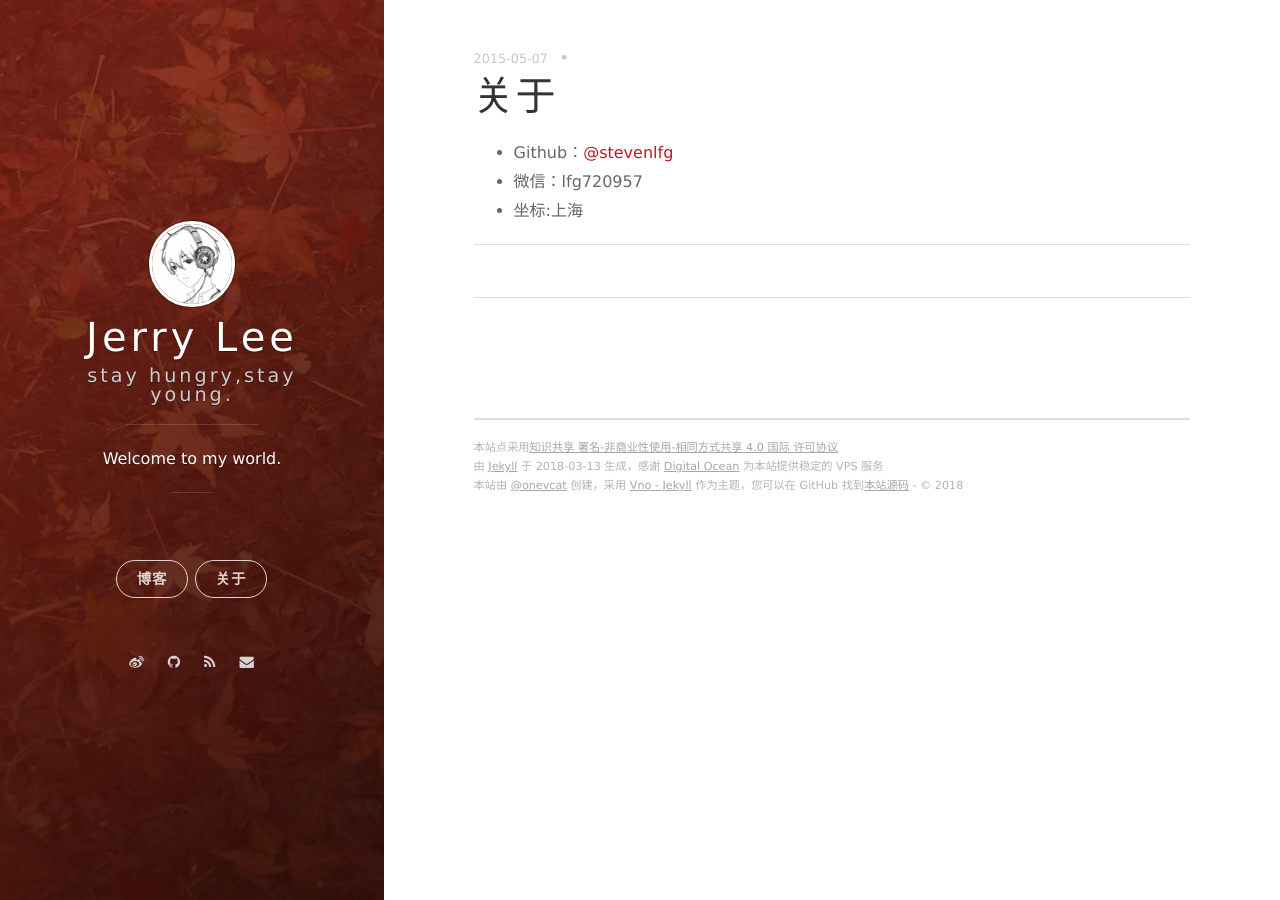
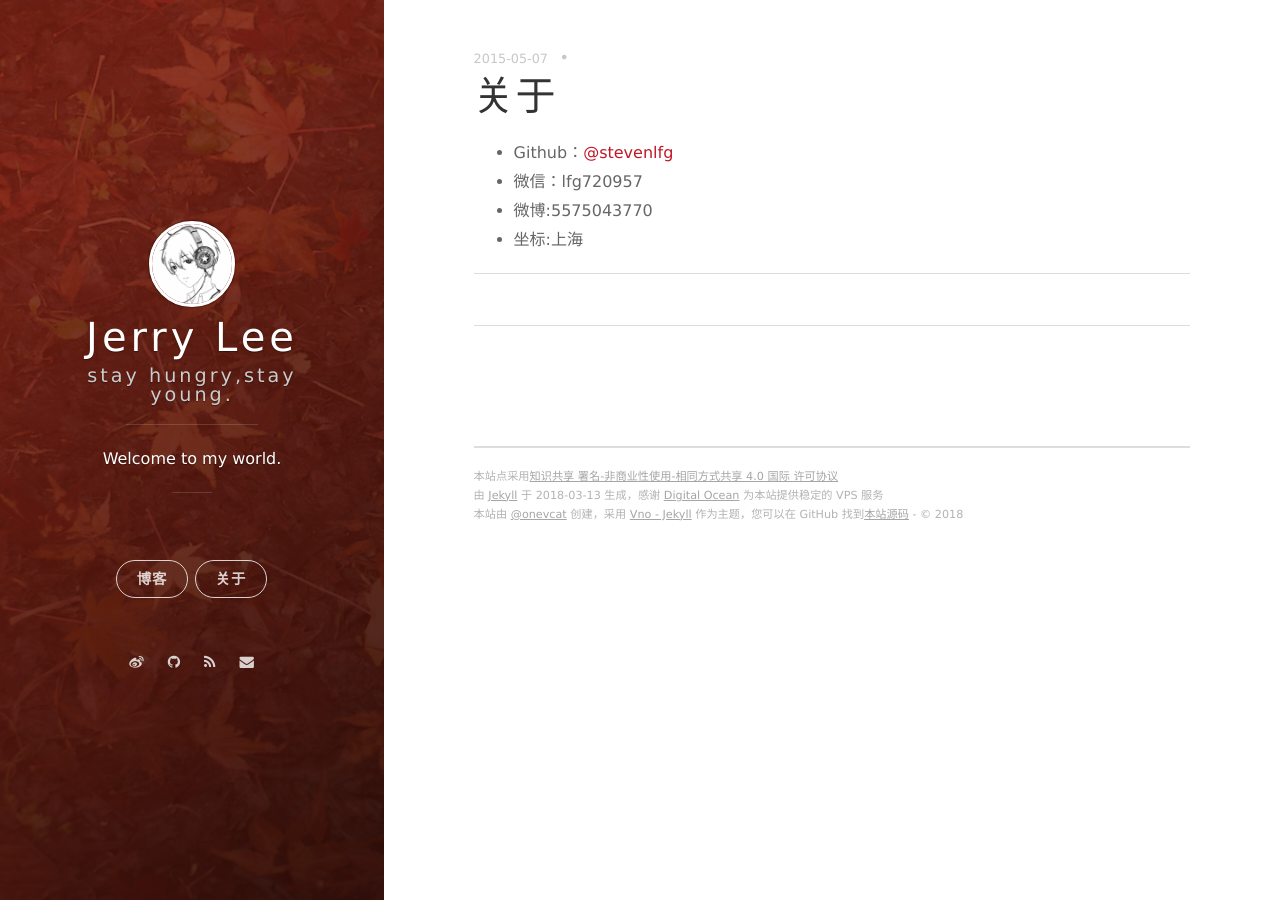
Before and after one commit to stevenlfg/stevenlfg.github.io, a Jekyll site: the page built from about.md, in a window 1280 px wide. Built offline with Jekyll 4.4.1, drawn with Linux system fonts in a browser that asks for light colours; nearby versions of some CDN libraries; comment, search, counter and statistics services are not loaded.

Commit message:
update about

```diff
--- a/about.md
+++ b/about.md
@@ -9,4 +9,5 @@ date: 2015-05-07
 
 * Github：[@stevenlfg](https://github.com/stevenlfg)
 * 微信：lfg720957
+* 微博:5575043770
 * 坐标:上海
```
